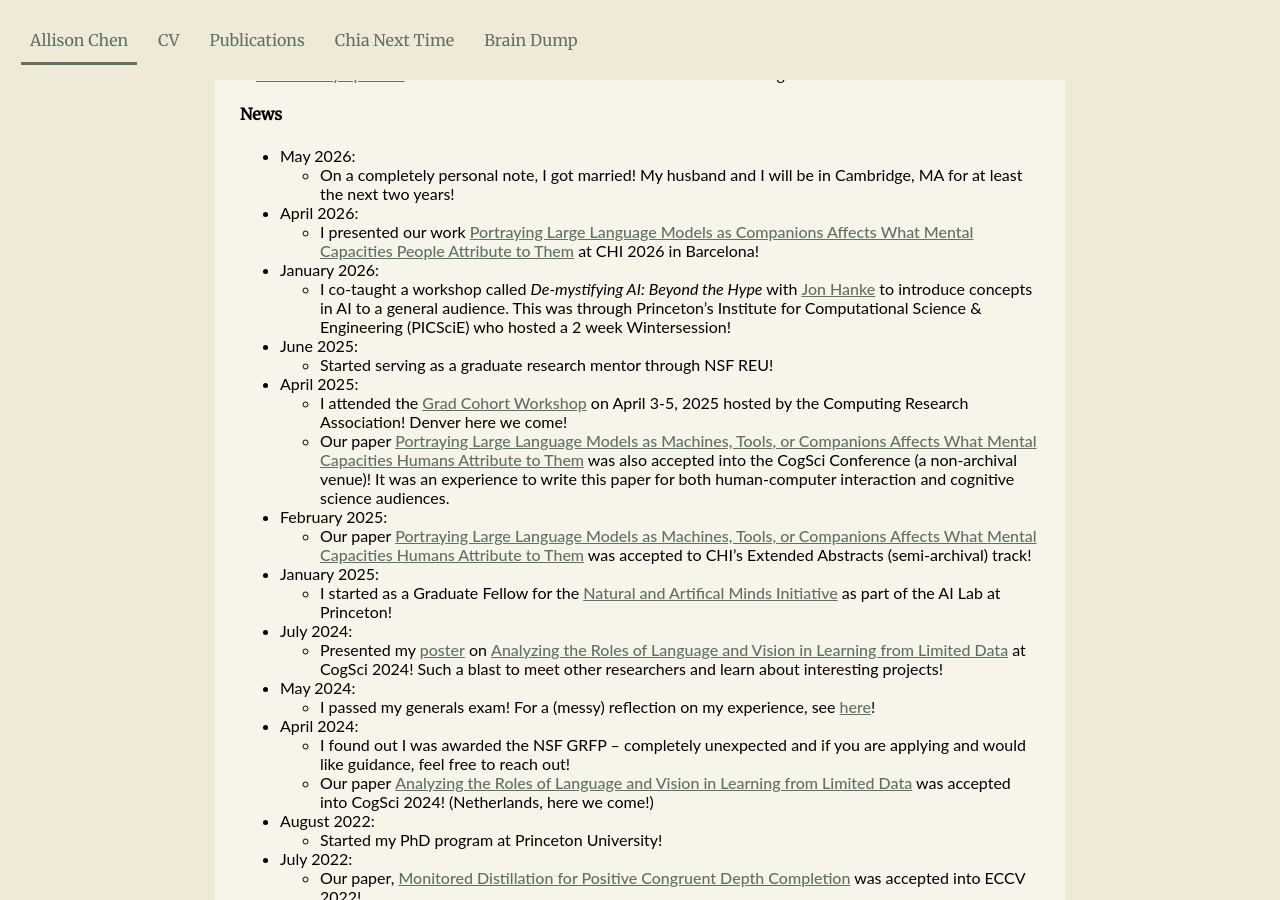
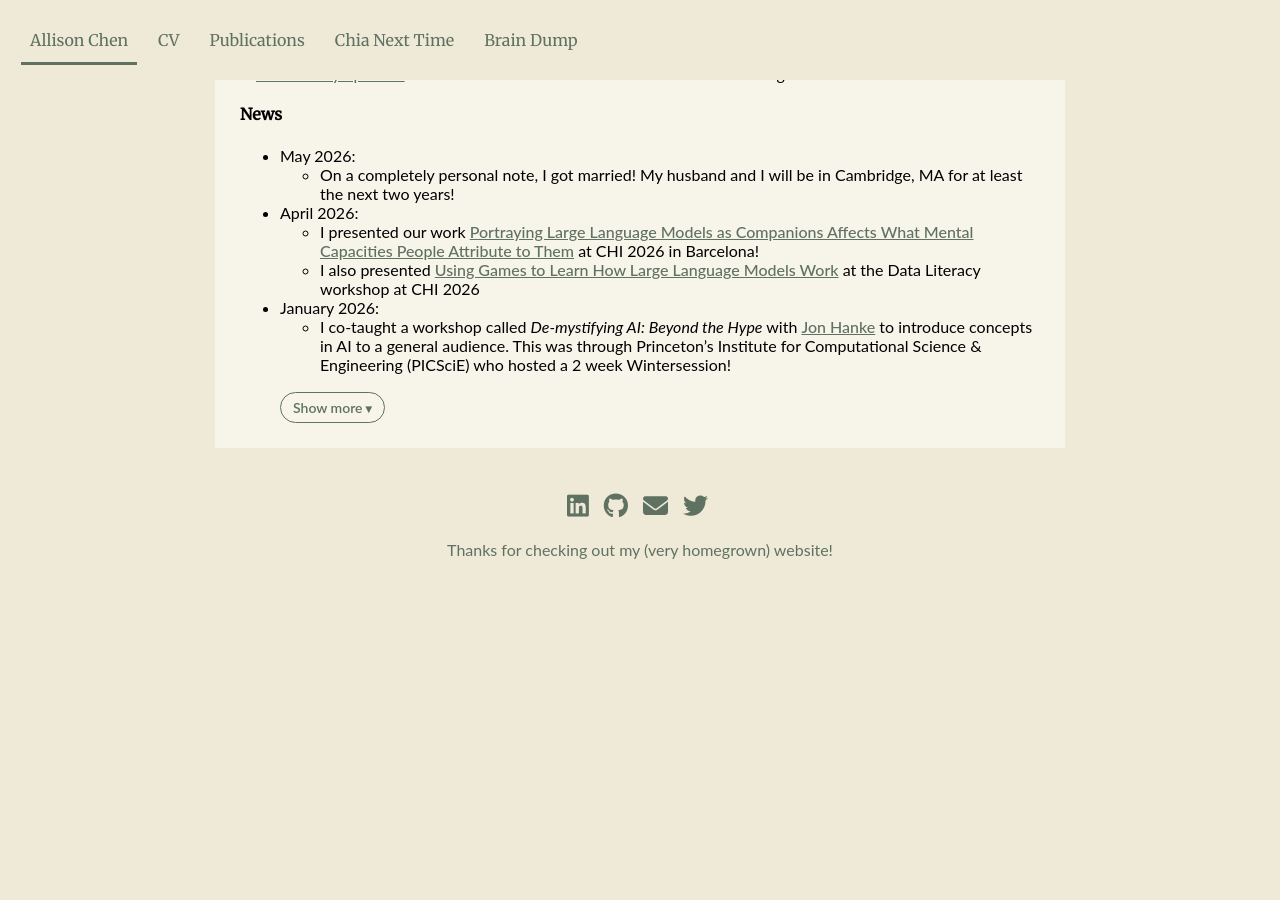
Before and after one commit to allisonchen23/allisonchen23.github.io, a Jekyll site: the page built from index.md, in a window 1280 px wide and 900 px high, scrolled down 909 px. Built offline with Jekyll 4.4.1, drawn with Linux system fonts in a browser that asks for light colours; nearby versions of some CDN libraries; after the commit the page ends 1484 px from its top, so only the background shows below that; some of the changed text lies outside the part shown.

Commit message:
updated llm games link and CV

```diff
--- a/_layouts/site_default.html
+++ b/_layouts/site_default.html
@@ -27,6 +27,9 @@
 						<h2 class="blogpost title standOut">{{ page.title }}</h2>
 					</div>
 					{{ content }}
+					{% if page.nav_category == 'home' %}
+						{% include news_show_more_toggle.html %}
+					{% endif %}
 				</div>
 		{%include footer.html %}
 	</body>
--- a/index.md
+++ b/index.md
@@ -37,6 +37,7 @@ nav_category: home
 	* On a completely personal note, I got married! My husband and I will be in Cambridge, MA for at least the next two years!
 * April 2026:
 	* I presented our work [Portraying Large Language Models as Companions Affects What Mental Capacities People Attribute to Them](https://arxiv.org/abs/2510.18039) at CHI 2026 in Barcelona!
+	* I also presented [Using Games to Learn How Large Language Models Work](https://arxiv.org/pdf/2603.28374) at the Data Literacy workshop at CHI 2026
 * January 2026:
 	* I co-taught a workshop called *De-mystifying AI: Beyond the Hype* with [Jon Hanke](https://jonhanke.github.io/about/) to introduce concepts in AI to a general audience. This was through Princeton's Institute for Computational Science & Engineering (PICSciE) who hosted a 2 week Wintersession!
 * June 2025:
```
Also changed, not shown: publications.md (+1 -1 lines), 1 other file.
